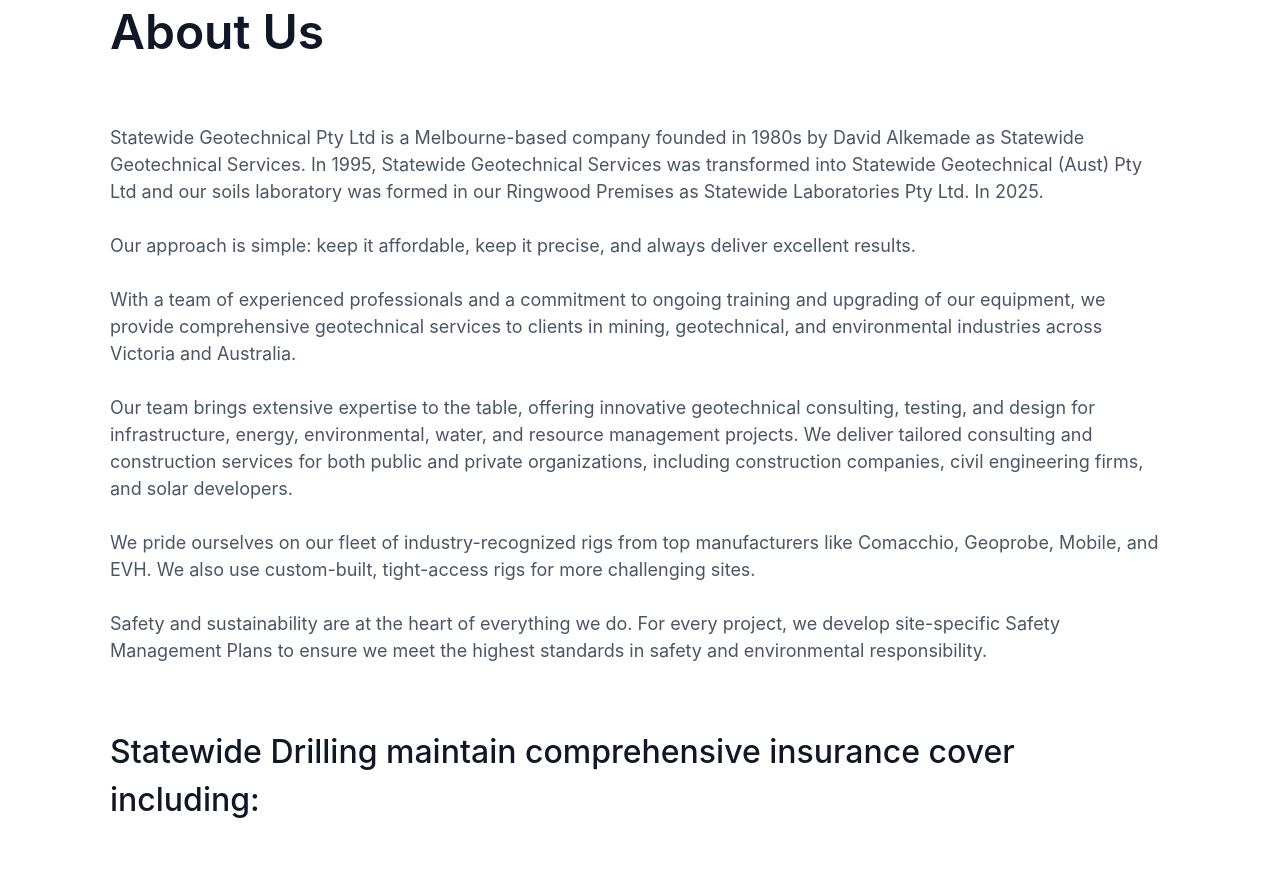
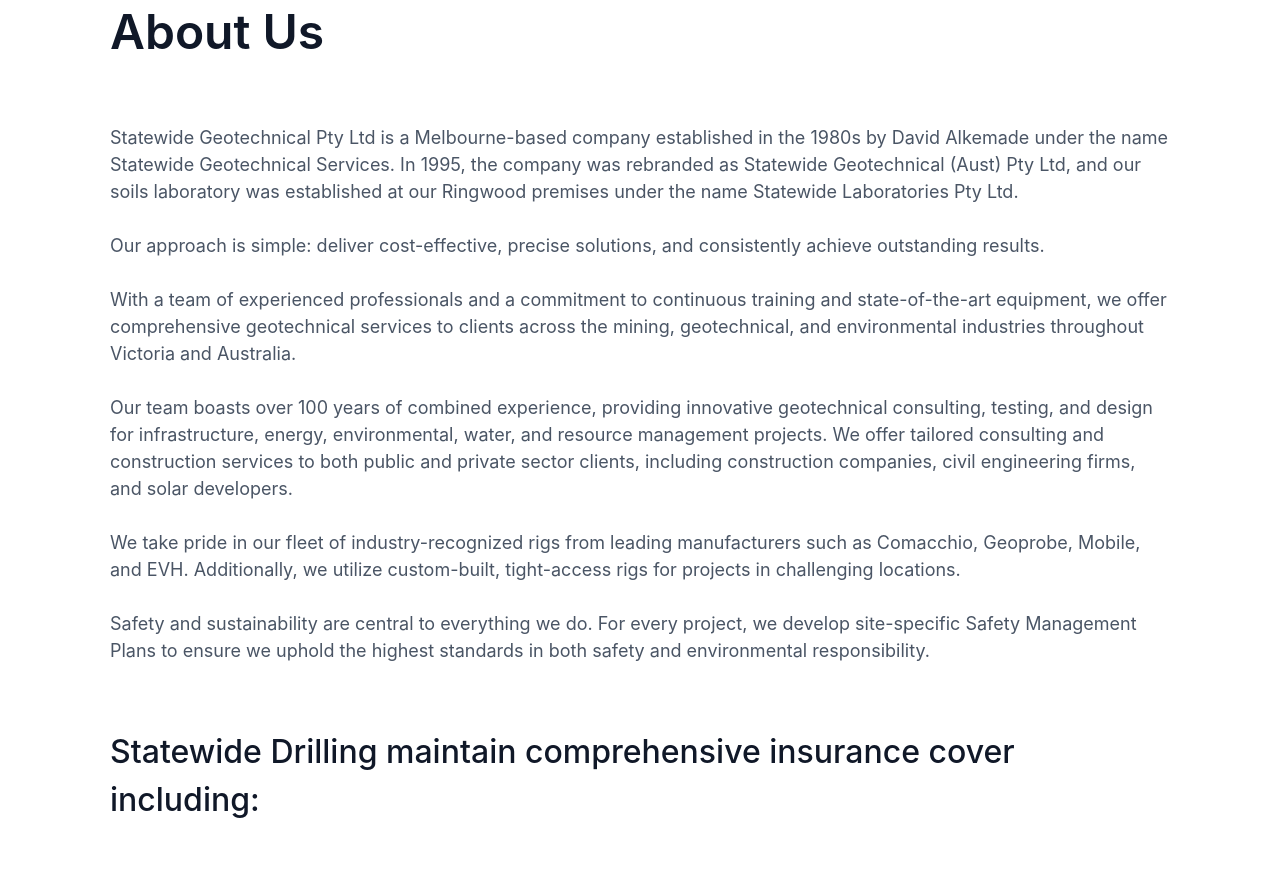
Before and after one commit to tharanga-madurapperuma/statewide-geotechnical_construction-site, a React (Vite) app: page /aboutus in a window 1280 px wide. Shown: the part 960-1839 px from the top of the page. Built offline with nearby package versions, Linux system fonts and the light colour scheme.

Commit message:
chnage aboutus page

```diff
--- a/src/pages/AboutUs.jsx
+++ b/src/pages/AboutUs.jsx
@@ -28,42 +28,45 @@ const AboutUs = () => {
             About Us
           </h2>
           <p className="text-gray-600 font-inter font-400 text-12 sm:text-14 md:text-16 xl:text-18">
-                        Statewide Geotechnical Pty Ltd is a Melbourne-based
-                        company founded in 1980s by David Alkemade as Statewide
-                        Geotechnical Services. In 1995, Statewide Geotechnical
-                        Services was transformed into Statewide Geotechnical
-                        (Aust) Pty Ltd and our soils laboratory was formed in
-                        our Ringwood Premises as Statewide Laboratories Pty Ltd.
-                        In 2025.
+            Statewide Geotechnical Pty Ltd is a Melbourne-based company
+            established in the 1980s by David Alkemade under the name Statewide
+            Geotechnical Services. In 1995, the company was rebranded as
+            Statewide Geotechnical (Aust) Pty Ltd, and our soils laboratory was
+            established at our Ringwood premises under the name Statewide
+            Laboratories Pty Ltd.
             <br />
-                        <br /> Our approach is simple: keep it affordable, keep
-                        it precise, and always deliver excellent results. <br />
+            <br /> Our approach is simple: deliver cost-effective, precise
+            solutions, and consistently achieve outstanding results. <br />
             <br />
-                        With a team of experienced professionals and a
-                        commitment to ongoing training and upgrading of our
-                        equipment, we provide comprehensive geotechnical
-                        services to clients in mining, geotechnical, and
-                        environmental industries across Victoria and Australia.
+            With a team of experienced professionals and a commitment to
+            continuous training and state-of-the-art equipment, we offer
+            comprehensive geotechnical services to clients across the mining,
+            geotechnical, and environmental industries throughout Victoria and
+            Australia.
             <br />
-                        <br /> Our team brings extensive expertise to the table, offering innovative geotechnical consulting, testing, and design for infrastructure, energy, environmental, water, and resource management projects. We deliver tailored consulting and construction services for both public and private organizations, including construction companies, civil engineering firms, and solar developers.
+            <br /> Our team boasts over 100 years of combined experience,
+            providing innovative geotechnical consulting, testing, and design
+            for infrastructure, energy, environmental, water, and resource
+            management projects. We offer tailored consulting and construction
+            services to both public and private sector clients, including
+            construction companies, civil engineering firms, and solar
+            developers.
             <br />
-                        <br /> We pride ourselves on our fleet of
-                        industry-recognized rigs from top manufacturers like
-                        Comacchio, Geoprobe, Mobile, and EVH. We also use
-                        custom-built, tight-access rigs for more challenging
-                        sites.
+            <br /> We take pride in our fleet of industry-recognized rigs from
+            leading manufacturers such as Comacchio, Geoprobe, Mobile, and EVH.
+            Additionally, we utilize custom-built, tight-access rigs for
+            projects in challenging locations.
             <br />
             <br />
-                        Safety and sustainability are at the heart of everything
-                        we do. For every project, we develop site-specific
-                        Safety Management Plans to ensure we meet the highest
-                        standards in safety and environmental responsibility.
+            Safety and sustainability are central to everything we do. For every
+            project, we develop site-specific Safety Management Plans to ensure
+            we uphold the highest standards in both safety and environmental
+            responsibility.
           </p>
         </div>
 
         <p className="font-inter font-500 text-16 sm:text-[20px] md:text-24 lg:text-28 xl:text-32 text-gray-900 mb-[56px]">
-                    Statewide Drilling maintain comprehensive insurance cover
-                    including:
+          Statewide Drilling maintain comprehensive insurance cover including:
         </p>
         <div className="grid grid-cols-12 grid-rows-1 gap-6 pb-[50px] sm:pb-[100px] md:pb-40 xl:pb-[64px]">
           <div className="col-span-12 sm:col-span-6 md:col-span-3">
```
Lines whose indentation alone changed are shown as unchanged.
